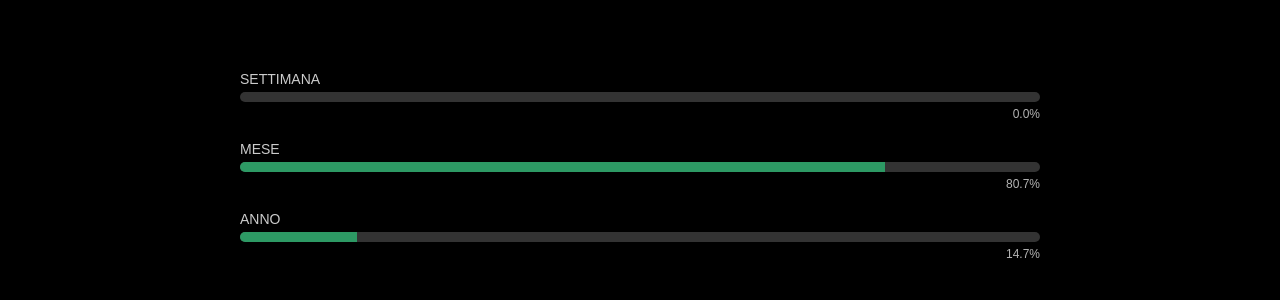
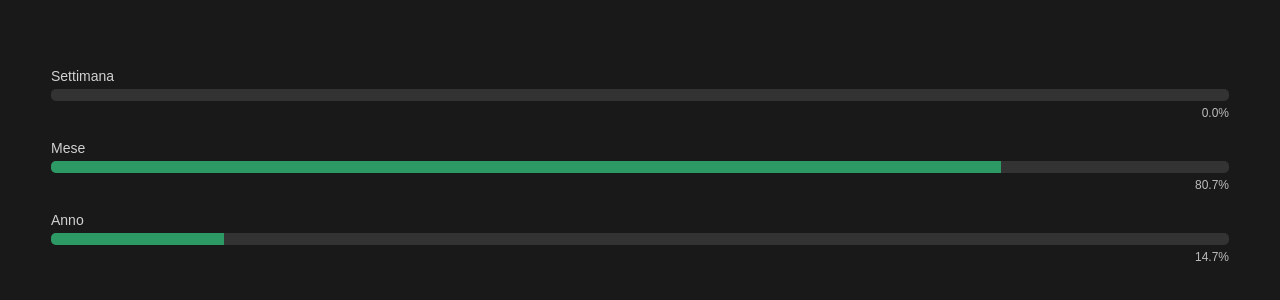
Before and after one commit to Ale00-7/prova, a plain HTML site: page index.html in a window 1280 px wide. Shown: the part 224-524 px from the top of the page. Drawn offline with Linux system fonts and the light colour scheme.

Commit message:
Update index.html

```diff
--- a/index.html
+++ b/index.html
@@ -12,7 +12,7 @@
             font-family: Arial, sans-serif;
         }
         body {
-            background-color: black;
+            background-color: #191919;
             color: white;
             display: flex;
             flex-direction: column;
@@ -22,14 +22,14 @@
             padding: 20px;
         }
         .progress-container {
-            width: 90%;
-            max-width: 800px;
+            width: 95%;
+            max-width: 1200px;
             margin-bottom: 20px;
         }
         .label {
             font-size: 14px;
             margin-bottom: 5px;
-            text-transform: uppercase;
+            text-transform: capitalize;
             opacity: 0.8;
         }
         .progress-bar {
@@ -39,7 +39,7 @@
             overflow: hidden;
         }
         .progress {
-            height: 10px;
+            height: 12px;
             background-color: #2D9964;
             width: 0%; /* Questo sarà aggiornato con JS */
         }
```
